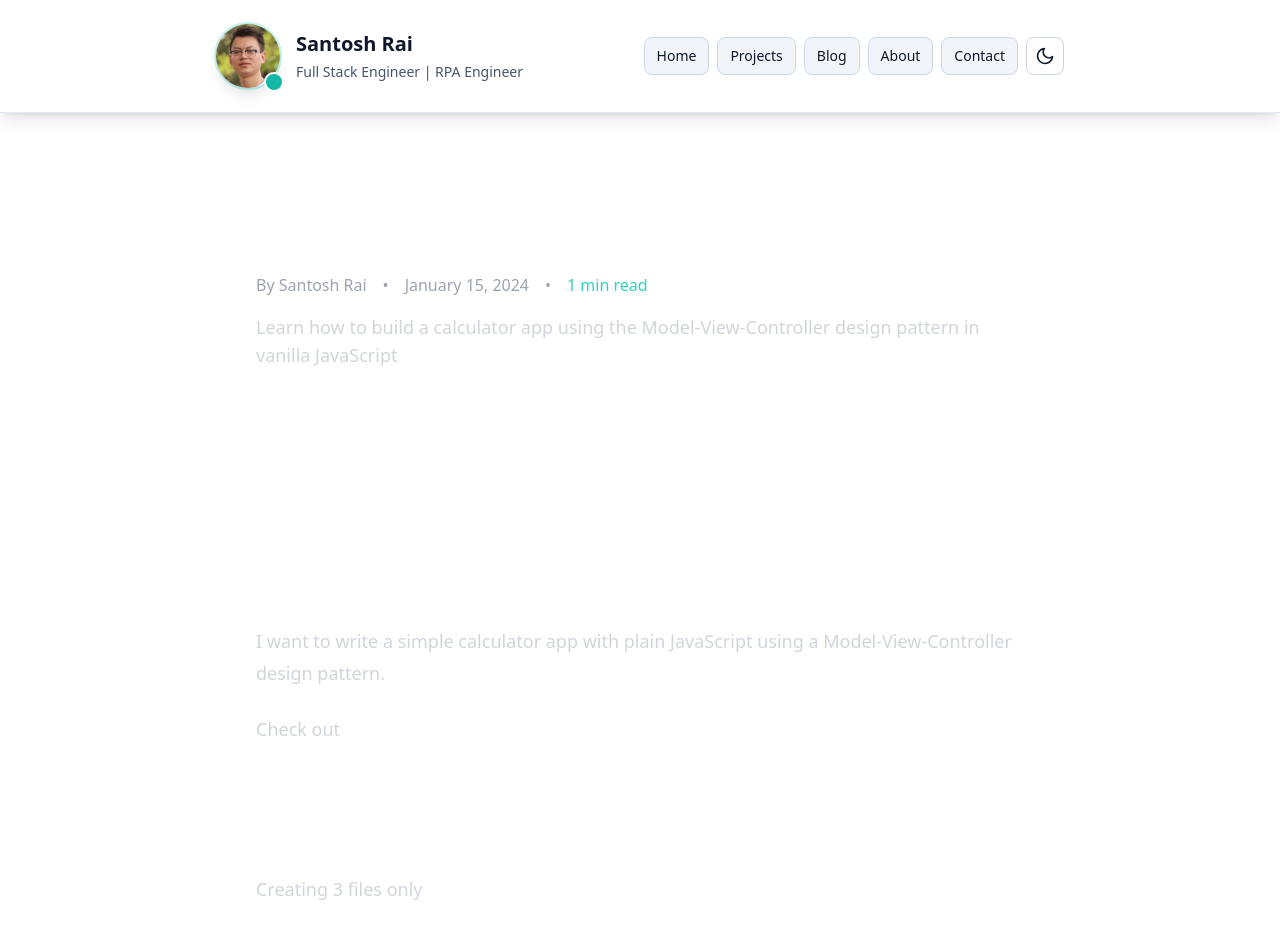
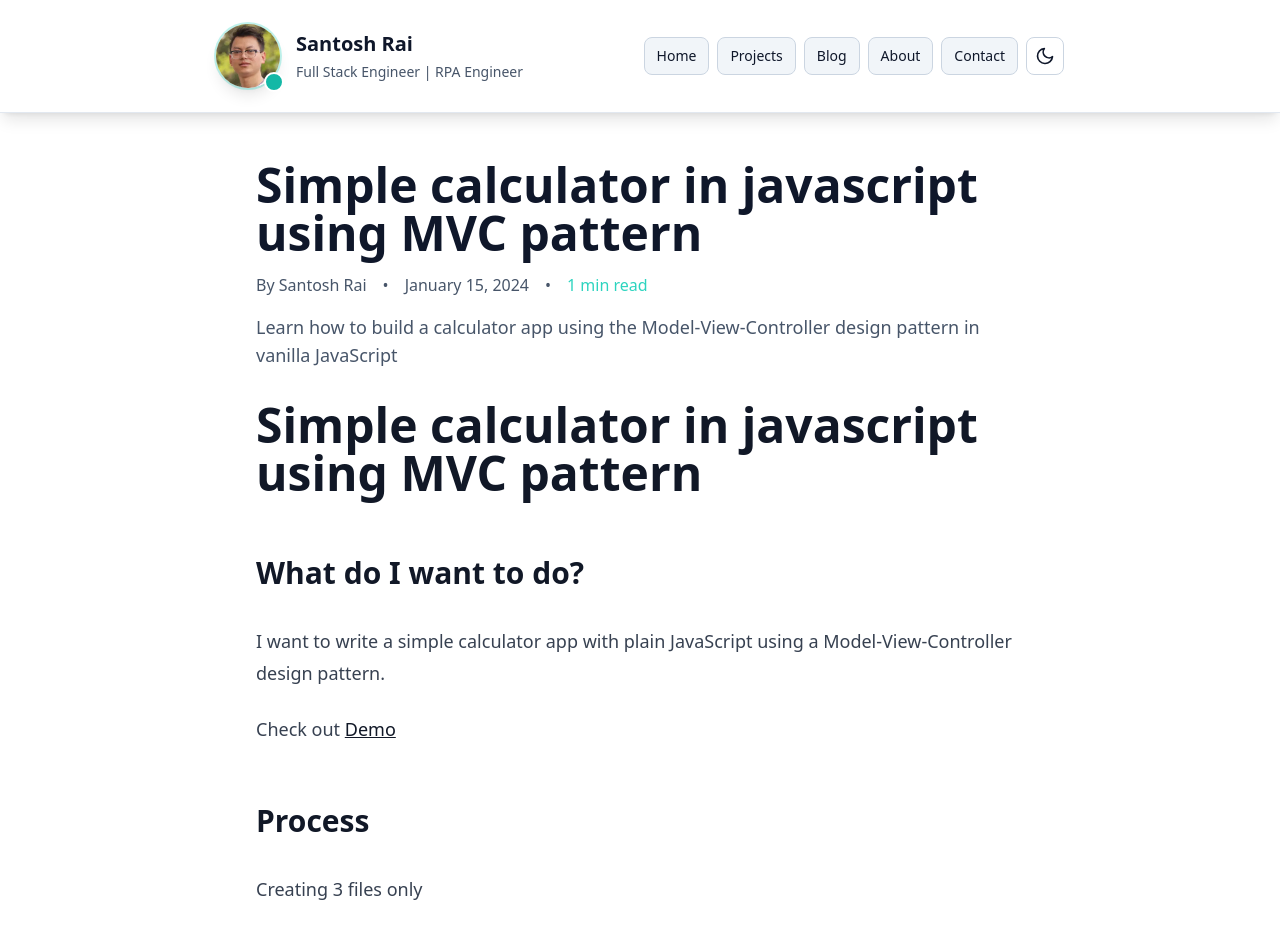
Before and after one commit to santosrai/santosrai.github.io, a Next.js app: page /blog/simple-calculator-javascript-mvc in a window 1280 px wide. Shown: the top 936 px of the page. Built offline with nearby package versions, Linux system fonts and the light colour scheme.

Commit message:
Refactor blog post styles for improved dark/light theme compatibility
- Updated text colors for headings and excerpts to align with the new color palette
- Enhanced prose styling for dark mode support
- Ensured consistent appearance across light and dark themes

```diff
--- a/app/blog/[slug]/page.tsx
+++ b/app/blog/[slug]/page.tsx
@@ -54,8 +54,8 @@ export default async function BlogPost({
   return (
     <article className="max-w-4xl mx-auto px-4 sm:px-6 lg:px-8 py-8">
       <header className="mb-8">
-        <h1 className="text-3xl sm:text-4xl lg:text-5xl font-bold text-white mb-4 leading-tight">{post.title}</h1>
-        <div className="flex flex-wrap items-center gap-2 sm:gap-4 text-sm sm:text-base text-gray-400">
+        <h1 className="text-3xl sm:text-4xl lg:text-5xl font-bold text-slate-900 dark:text-white mb-4 leading-tight">{post.title}</h1>
+        <div className="flex flex-wrap items-center gap-2 sm:gap-4 text-sm sm:text-base text-slate-600 dark:text-gray-400">
           <span>By {post.author.node.name}</span>
           <span className="hidden sm:inline">•</span>
           <time dateTime={post.date}>{formatDate(post.date)}</time>
@@ -63,11 +63,11 @@ export default async function BlogPost({
           <span className="text-teal-400">{calculateReadTime(post.content)}</span>
         </div>
         {post.excerpt && (
-          <p className="text-lg text-gray-300 mt-4">{post.excerpt}</p>
+          <p className="text-lg text-slate-600 dark:text-gray-300 mt-4">{post.excerpt}</p>
         )}
       </header>
 
-      <div className="prose prose-invert prose-lg max-w-none">
+      <div className="prose prose-lg max-w-none dark:prose-invert">
         <div dangerouslySetInnerHTML={{ __html: post.content }} />
       </div>
     </article>
```
